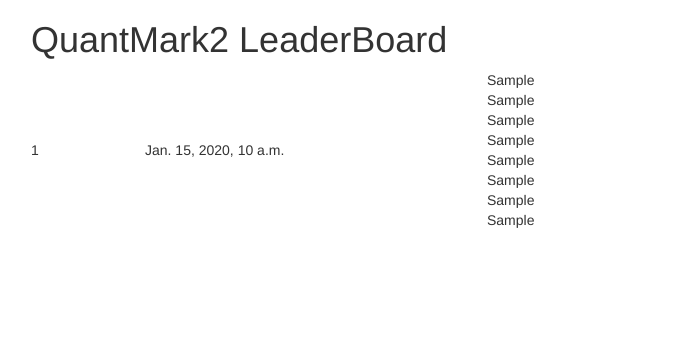
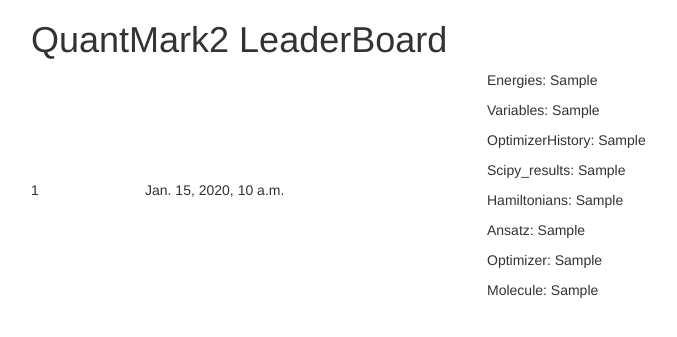
Before and after one commit to quantum-ohtu/WebMark2, a Django app: page / in a window 1280 px wide. Shown: the top 337 px of the page, without its empty margins (39-716 px from the left). Run offline with Django 3.2, Linux system fonts and the light colour scheme; tables that the repository leaves empty hold one stand-in row (values such as "Sample post"); some libraries are stand-ins or nearby versions.

Commit message:
Add labels to make the homepage more readable for the moment

```diff
--- a/templates/home.html
+++ b/templates/home.html
@@ -22,14 +22,14 @@
         <tr>
           <td width="10%">{{ result.id }}</td>
           <td width="30%">{{ result.created }}</td>
-          <td>{{ result.energies }} <br>
-              {{ result.variables }} <br>
-              {{ result.histories }} <br>
-              {{ result.scipy_results }} <br>
-              {{ result.hamiltonian }} <br>
-              {{ result.ansatz }} <br>
-              {{ result.optimizer }} <br>
-              {{ result.molecule }}</td>
+          <td><p>Energies: {{ result.energies }}</p>
+              <p>Variables: {{ result.variables }}</p>
+              <p>OptimizerHistory: {{ result.histories }}</p>
+              <p>Scipy_results: {{ result.scipy_results }}</p>
+              <p>Hamiltonians: {{ result.hamiltonian }}</p>
+              <p>Ansatz: {{ result.ansatz }}</p>
+              <p>Optimizer: {{ result.optimizer }}</p>
+              <p>Molecule: {{ result.molecule }}</p>
         </tr>
         {% endfor %}
       </table>
```
